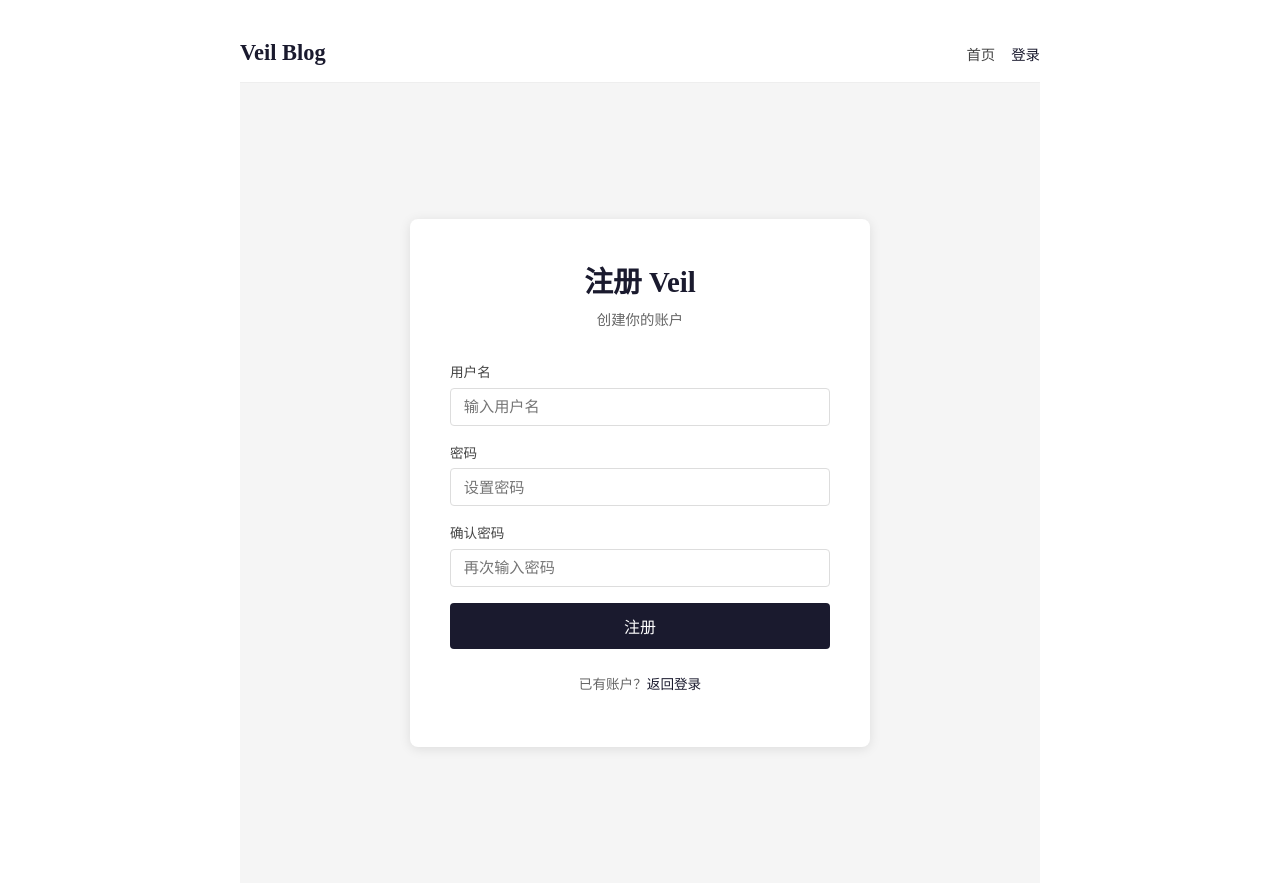
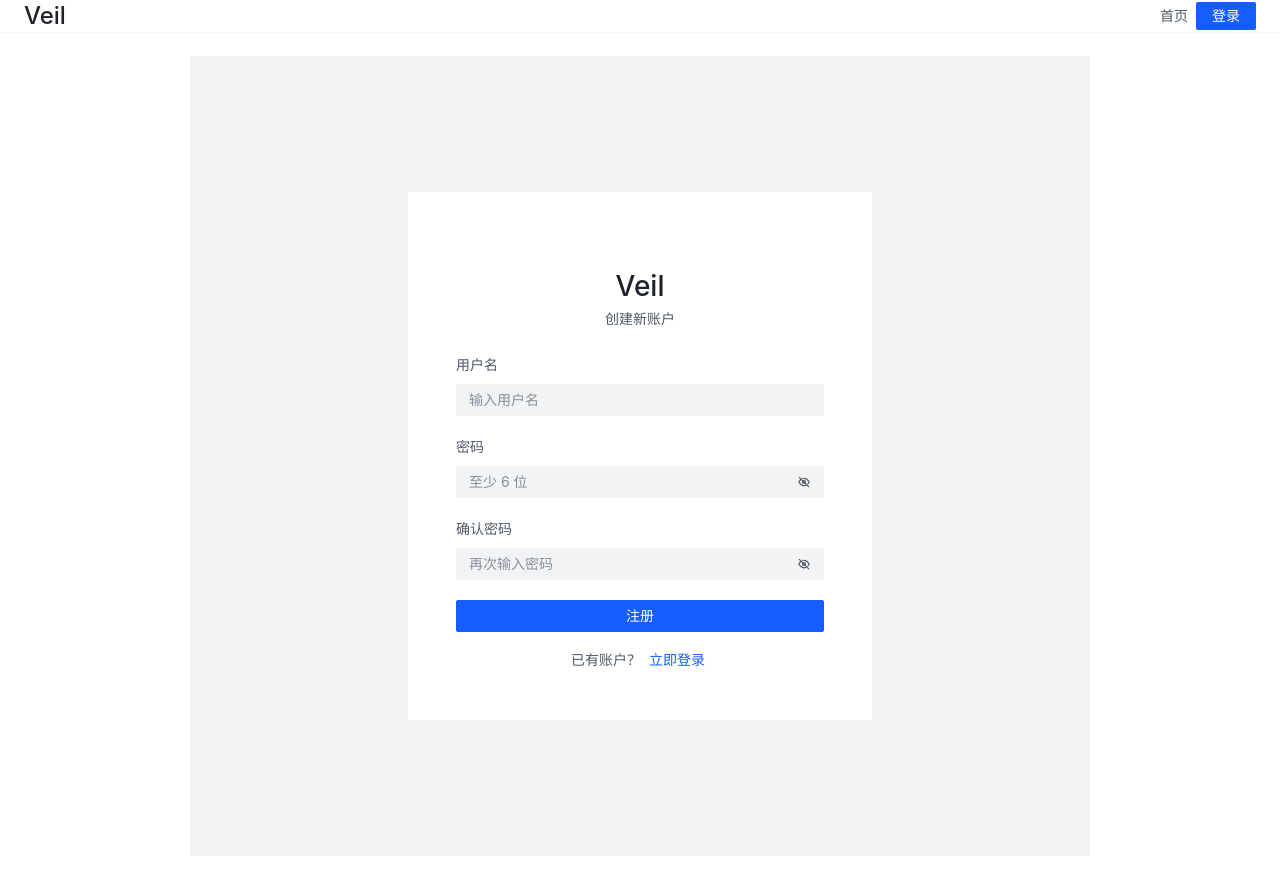
Before and after one commit to Jamsyan/Arche, a Vue app in the folder frontend/: page /register in a window 1280 px wide. Shown: the top 894 px of the page. Built offline with nearby package versions, Linux system fonts and the light colour scheme.

Commit message:
feat: 前端重构 Arco Design + GitHub 风格等级徽章
- 登录/注册页改用 Arco Design 组件
- 新增 LevelBadge 组件（GitHub label 风格）
- PlatformShell/BlogShell 适配 Arco 布局
- main.js 全局注册 Arco Design
- 修复 auth middleware 等级白名单

```diff
--- a/frontend/package.json
+++ b/frontend/package.json
@@ -9,6 +9,7 @@
     "preview": "vite preview"
   },
   "dependencies": {
+    "@arco-design/web-vue": "^2.58.0",
     "vue": "^3.5.0",
     "vue-router": "^4.5.0"
   },
--- /dev/null
+++ b/frontend/src/components/LevelBadge.vue
@@ -0,0 +1,32 @@
+<template>
+  <span class="level-badge" :style="badgeStyle">{{ label }}</span>
+</template>
+
+<script setup>
+const LEVELS = {
+  0: { label: 'P0', bg: '#1a7f37', color: '#fff' },
+  1: { label: 'P1', bg: '#6e40c9', color: '#fff' },
+  2: { label: 'P2', bg: '#0969da', color: '#fff' },
+  3: { label: 'P3', bg: '#8250df', color: '#fff' },
+  4: { label: 'P4', bg: '#6e7781', color: '#fff' },
+  5: { label: 'P5', bg: '#eaeef2', color: '#57606a' },
+}
+
+const props = defineProps({ level: { type: Number, default: 5 } })
+const info = LEVELS[props.level] ?? LEVELS[5]
+const label = info.label
+const badgeStyle = { backgroundColor: info.bg, color: info.color }
+</script>
+
+<style scoped>
+.level-badge {
+  display: inline-block;
+  padding: 0 7px;
+  font-size: 12px;
+  font-weight: 500;
+  line-height: 18px;
+  border-radius: 2em;
+  white-space: nowrap;
+  font-family: -apple-system, BlinkMacSystemFont, 'Segoe UI', Helvetica, Arial, sans-serif;
+}
+</style>
--- a/frontend/src/components/auth/Login.vue
+++ b/frontend/src/components/auth/Login.vue
@@ -1,69 +1,56 @@
 <template>
-  <div class="login-page">
-    <div class="login-card">
-      <h1 class="login-title">Veil</h1>
-      <p class="login-subtitle">登录你的账户</p>
+  <div class="auth-page">
+    <a-card class="auth-card" :bordered="false">
+      <a-typography-title :heading="3" class="auth-title">Veil</a-typography-title>
+      <a-typography-text type="secondary" class="auth-subtitle">登录你的账户</a-typography-text>
 
-      <form @submit.prevent="handleLogin" class="login-form">
-        <div class="form-group">
-          <label for="username">用户名</label>
-          <input
-            id="username"
-            v-model="username"
-            type="text"
-            autocomplete="username"
-            placeholder="输入用户名"
-            required
-          />
-        </div>
+      <a-form
+        :model="form"
+        layout="vertical"
+        @submit="handleLogin"
+      >
+        <a-form-item field="username" label="用户名">
+          <a-input v-model="form.username" placeholder="输入用户名" allow-clear />
+        </a-form-item>
 
-        <div class="form-group">
-          <label for="password">密码</label>
-          <input
-            id="password"
-            v-model="password"
-            type="password"
-            autocomplete="current-password"
-            placeholder="输入密码"
-            required
-          />
-        </div>
+        <a-form-item field="password" label="密码">
+          <a-input-password v-model="form.password" placeholder="输入密码" />
+        </a-form-item>
 
-        <p v-if="error" class="error-msg">{{ error }}</p>
+        <a-alert v-if="error" type="error" :content="error" style="margin-bottom: 16px" />
 
-        <button type="submit" :disabled="loading" class="submit-btn">
-          {{ loading ? '登录中...' : '登录' }}
-        </button>
-      </form>
+        <a-button type="primary" html-type="submit" long :loading="loading">
+          登录
+        </a-button>
+      </a-form>
 
-      <p class="login-footer">
-        还没有账户？<router-link to="/register">立即注册</router-link>
-      </p>
-    </div>
+      <div class="auth-footer">
+        <a-typography-text type="secondary">
+          还没有账户？
+          <a-link @click="$router.push('/register')">立即注册</a-link>
+        </a-typography-text>
+      </div>
+    </a-card>
   </div>
 </template>
 
 <script setup>
-import { ref } from 'vue'
+import { reactive, ref } from 'vue'
 import { useRouter } from 'vue-router'
 import { useAuth } from '../../router/auth.js'
 
 const router = useRouter()
 const { login } = useAuth()
 
-const username = ref('')
-const password = ref('')
+const form = reactive({ username: '', password: '' })
 const loading = ref(false)
 const error = ref('')
 
 async function handleLogin() {
-  if (!username.value || !password.value) return
   loading.value = true
   error.value = ''
-
-  const result = await login(username.value, password.value)
+  const result = await login(form.username, form.password)
   loading.value = false
-
   if (result.ok) {
     router.push('/')
   } else {
@@ -73,89 +60,28 @@ async function handleLogin() {
 </script>
 
 <style scoped>
-.login-page {
+.auth-page {
   display: flex;
   justify-content: center;
   align-items: center;
   min-height: 100vh;
-  background: #f5f5f5;
+  background: var(--color-fill-2);
 }
-.login-card {
-  background: #fff;
-  border-radius: 8px;
-  padding: 2.5rem;
-  width: 100%;
-  max-width: 380px;
-  box-shadow: 0 2px 12px rgba(0, 0, 0, 0.1);
+.auth-card {
+  width: 400px;
+  padding: 32px;
 }
-.login-title {
+.auth-title {
   text-align: center;
-  margin: 0 0 0.5rem;
-  font-size: 1.8rem;
-  color: #1a1a2e;
+  margin-bottom: 4px;
 }
-.login-subtitle {
+.auth-subtitle {
+  display: block;
   text-align: center;
-  margin: 0 0 2rem;
-  color: #666;
-  font-size: 0.9rem;
+  margin-bottom: 24px;
 }
-.login-form {
-  display: flex;
-  flex-direction: column;
-  gap: 1rem;
-}
-.form-group {
-  display: flex;
-  flex-direction: column;
-  gap: 0.4rem;
-}
-.form-group label {
-  font-size: 0.85rem;
-  color: #444;
-  font-weight: 500;
-}
-.form-group input {
-  padding: 0.6rem 0.8rem;
-  border: 1px solid #ddd;
-  border-radius: 4px;
-  font-size: 0.95rem;
-  outline: none;
-  transition: border-color 0.2s;
-}
-.form-group input:focus {
-  border-color: #1a1a2e;
-}
-.error-msg {
-  color: #d32f2f;
-  font-size: 0.85rem;
-  margin: 0;
-}
-.submit-btn {
-  padding: 0.7rem;
-  border: none;
-  border-radius: 4px;
-  background: #1a1a2e;
-  color: #fff;
-  font-size: 1rem;
-  cursor: pointer;
-  transition: opacity 0.2s;
-}
-.submit-btn:disabled {
-  opacity: 0.6;
-  cursor: not-allowed;
-}
-.submit-btn:hover:not(:disabled) {
-  opacity: 0.85;
-}
-.login-footer {
+.auth-footer {
   text-align: center;
-  margin-top: 1.5rem;
-  font-size: 0.85rem;
-  color: #666;
-}
-.login-footer a {
-  color: #1a1a2e;
-  text-decoration: none;
+  margin-top: 16px;
 }
 </style>
--- a/frontend/src/components/auth/Register.vue
+++ b/frontend/src/components/auth/Register.vue
@@ -1,92 +1,62 @@
 <template>
-  <div class="register-page">
-    <div class="register-card">
-      <h1 class="register-title">注册 Veil</h1>
-      <p class="register-subtitle">创建你的账户</p>
+  <div class="auth-page">
+    <a-card class="auth-card" :bordered="false">
+      <a-typography-title :heading="3" class="auth-title">Veil</a-typography-title>
+      <a-typography-text type="secondary" class="auth-subtitle">创建新账户</a-typography-text>
 
-      <form @submit.prevent="handleRegister" class="register-form">
-        <div class="form-group">
-          <label for="username">用户名</label>
-          <input
-            id="username"
-            v-model="username"
-            type="text"
-            autocomplete="username"
-            placeholder="输入用户名"
-            required
-          />
-        </div>
+      <a-form :model="form" layout="vertical" @submit="handleRegister">
+        <a-form-item field="username" label="用户名">
+          <a-input v-model="form.username" placeholder="输入用户名" allow-clear :max-length="64" />
+        </a-form-item>
+        <a-form-item field="password" label="密码">
+          <a-input-password v-model="form.password" placeholder="至少 6 位" />
+        </a-form-item>
+        <a-form-item field="confirmPassword" label="确认密码">
+          <a-input-password v-model="form.confirmPassword" placeholder="再次输入密码" />
+        </a-form-item>
 
-        <div class="form-group">
-          <label for="password">密码</label>
-          <input
-            id="password"
-            v-model="password"
-            type="password"
-            autocomplete="new-password"
-            placeholder="设置密码"
-            required
-            minlength="6"
-          />
-        </div>
+        <a-alert v-if="error" type="error" :content="error" style="margin-bottom: 16px" />
 
-        <div class="form-group">
-          <label for="confirmPassword">确认密码</label>
-          <input
-            id="confirmPassword"
-            v-model="confirmPassword"
-            type="password"
-            autocomplete="new-password"
-            placeholder="再次输入密码"
-            required
-          />
-        </div>
+        <a-button type="primary" html-type="submit" long :loading="loading">
+          注册
+        </a-button>
+      </a-form>
 
-        <p v-if="error" class="error-msg">{{ error }}</p>
-
-        <button type="submit" :disabled="loading" class="submit-btn">
-          {{ loading ? '注册中...' : '注册' }}
-        </button>
-      </form>
-
-      <p class="register-footer">
-        已有账户？<router-link to="/login">返回登录</router-link>
-      </p>
-    </div>
+      <div class="auth-footer">
+        <a-typography-text type="secondary">
+          已有账户？
+          <a-link @click="$router.push('/login')">立即登录</a-link>
+        </a-typography-text>
+      </div>
+    </a-card>
   </div>
 </template>
 
 <script setup>
-import { ref } from 'vue'
+import { reactive, ref } from 'vue'
 import { useRouter } from 'vue-router'
 import { useAuth } from '../../router/auth.js'
 
 const router = useRouter()
 const { register } = useAuth()
 
-const username = ref('')
-const password = ref('')
-const confirmPassword = ref('')
+const form = reactive({ username: '', password: '', confirmPassword: '' })
 const loading = ref(false)
 const error = ref('')
 
 async function handleRegister() {
-  if (!username.value || !password.value) return
-  if (password.value !== confirmPassword.value) {
+  error.value = ''
+  if (form.password !== form.confirmPassword) {
     error.value = '两次输入的密码不一致'
     return
   }
-  if (password.value.length < 6) {
-    error.value = '密码长度至少 6 个字符'
+  if (form.password.length < 6) {
+    error.value = '密码至少 6 位'
     return
   }
-
   loading.value = true
-  error.value = ''
-
-  const result = await register(username.value, password.value)
+  const result = await register(form.username, form.password)
   loading.value = false
-
   if (result.ok) {
     router.push('/')
   } else {
@@ -96,89 +66,15 @@ async function handleRegister() {
 </script>
 
 <style scoped>
-.register-page {
+.auth-page {
   display: flex;
   justify-content: center;
   align-items: center;
   min-height: 100vh;
-  background: #f5f5f5;
+  background: var(--color-fill-2);
 }
-.register-card {
-  background: #fff;
-  border-radius: 8px;
-  padding: 2.5rem;
-  width: 100%;
-  max-width: 380px;
-  box-shadow: 0 2px 12px rgba(0, 0, 0, 0.1);
-}
-.register-title {
-  text-align: center;
-  margin: 0 0 0.5rem;
-  font-size: 1.8rem;
-  color: #1a1a2e;
-}
-.register-subtitle {
-  text-align: center;
-  margin: 0 0 2rem;
-  color: #666;
-  font-size: 0.9rem;
-}
-.register-form {
-  display: flex;
-  flex-direction: column;
-  gap: 1rem;
-}
-.form-group {
-  display: flex;
-  flex-direction: column;
-  gap: 0.4rem;
-}
-.form-group label {
-  font-size: 0.85rem;
-  color: #444;
-  font-weight: 500;
-}
-.form-group input {
-  padding: 0.6rem 0.8rem;
-  border: 1px solid #ddd;
-  border-radius: 4px;
-  font-size: 0.95rem;
-  outline: none;
-  transition: border-color 0.2s;
-}
-.form-group input:focus {
-  border-color: #1a1a2e;
-}
-.error-msg {
-  color: #d32f2f;
-  font-size: 0.85rem;
-  margin: 0;
-}
-.submit-btn {
-  padding: 0.7rem;
-  border: none;
-  border-radius: 4px;
-  background: #1a1a2e;
-  color: #fff;
-  font-size: 1rem;
-  cursor: pointer;
-  transition: opacity 0.2s;
-}
-.submit-btn:disabled {
-  opacity: 0.6;
-  cursor: not-allowed;
-}
-.submit-btn:hover:not(:disabled) {
-  opacity: 0.85;
-}
-.register-footer {
-  text-align: center;
-  margin-top: 1.5rem;
-  font-size: 0.85rem;
-  color: #666;
-}
-.register-footer a {
-  color: #1a1a2e;
-  text-decoration: none;
-}
+.auth-card { width: 400px; padding: 32px; }
+.auth-title { text-align: center; margin-bottom: 4px; }
+.auth-subtitle { display: block; text-align: center; margin-bottom: 24px; }
+.auth-footer { text-align: center; margin-top: 16px; }
 </style>
--- a/frontend/src/components/blog/BlogShell.vue
+++ b/frontend/src/components/blog/BlogShell.vue
@@ -1,51 +1,37 @@
 <template>
   <div class="blog-shell">
-    <header class="blog-header">
-      <h1>Veil Blog</h1>
-      <nav>
+    <a-layout-header class="blog-header">
+      <a-typography-title :heading="4" style="margin: 0">Veil</a-typography-title>
+      <a-space>
         <router-link to="/">首页</router-link>
-        <router-link to="/login" class="login-link">登录</router-link>
-      </nav>
-    </header>
-    <main>
+        <a-button type="primary" size="small" @click="$router.push('/login')">登录</a-button>
+      </a-space>
+    </a-layout-header>
+    <main class="blog-main">
       <router-view />
     </main>
   </div>
 </template>
 
 <style scoped>
-.blog-shell {
-  max-width: 800px;
-  margin: 0 auto;
-  padding: 2rem;
-}
+.blog-shell { min-height: 100vh; }
 .blog-header {
   display: flex;
   justify-content: space-between;
   align-items: center;
-  border-bottom: 1px solid #eee;
-  padding-bottom: 1rem;
+  padding: 0 24px;
+  background: #fff;
+  box-shadow: 0 1px 2px rgba(0,0,0,0.06);
 }
-.blog-header h1 {
-  margin: 0;
-  font-size: 1.4rem;
-  color: #1a1a2e;
+.blog-header a {
+  color: var(--color-text-2);
+  text-decoration: none;
+  font-size: 14px;
 }
-.blog-header nav {
-  display: flex;
-  gap: 1rem;
-  align-items: center;
-}
-.blog-header nav a {
-  color: #444;
-  text-decoration: none;
-  font-size: 0.9rem;
-}
-.blog-header nav a:hover {
-  color: #1a1a2e;
-}
-.login-link {
-  color: #1a1a2e !important;
-  font-weight: 500;
+.blog-header a:hover { color: rgb(var(--primary-6)); }
+.blog-main {
+  max-width: 900px;
+  margin: 0 auto;
+  padding: 24px;
 }
 </style>
--- a/frontend/src/components/platform/PlatformShell.vue
+++ b/frontend/src/components/platform/PlatformShell.vue
@@ -1,91 +1,71 @@
 <template>
-  <div class="platform-shell">
-    <header class="platform-header">
-      <h1 class="logo">Veil</h1>
-      <nav class="platform-nav">
-        <router-link to="/platform">仪表盘</router-link>
-        <router-link v-if="userLevel <= 3" to="/editor">编辑器</router-link>
-        <router-link v-if="userLevel <= 2" to="/upload">上传</router-link>
-        <router-link v-if="userLevel <= 1" to="/github">GitHub</router-link>
-        <router-link v-if="userLevel <= 1" to="/storage">存储</router-link>
-        <router-link v-if="userLevel <= 1" to="/moderation">审核</router-link>
-        <router-link v-if="userLevel <= 0" to="/admin">管理</router-link>
-        <router-link v-if="userLevel <= 0" to="/ops/crawler">爬虫</router-link>
-        <router-link v-if="userLevel <= 0" to="/ops/cloud">云训练</router-link>
-      </nav>
-      <span class="level-badge">P{{ userLevel }}</span>
-      <button class="logout-btn" @click="$emit('logout')">退出</button>
-    </header>
-    <main class="platform-main">
+  <a-layout class="platform-shell">
+    <a-layout-header class="platform-header">
+      <a-typography-title :heading="5" style="margin: 0; color: #fff">Veil</a-typography-title>
+
+      <a-menu mode="horizontal" :selected-keys="[currentPath]" class="platform-nav" @menu-item-click="$router.push">
+        <a-menu-item key="/platform">仪表盘</a-menu-item>
+        <a-menu-item v-if="userLevel <= 3" key="/editor">编辑器</a-menu-item>
+        <a-menu-item v-if="userLevel <= 2" key="/upload">上传</a-menu-item>
+        <a-menu-item v-if="userLevel <= 1" key="/github">GitHub</a-menu-item>
+        <a-menu-item v-if="userLevel <= 1" key="/storage">存储</a-menu-item>
+        <a-menu-item v-if="userLevel <= 1" key="/moderation">审核</a-menu-item>
+        <a-menu-item v-if="userLevel <= 0" key="/ops/crawler">爬虫</a-menu-item>
+        <a-menu-item v-if="userLevel <= 0" key="/ops/cloud">云训练</a-menu-item>
+        <a-menu-item v-if="userLevel <= 0" key="/ops/assets">资产</a-menu-item>
+      </a-menu>
+
+      <LevelBadge :level="userLevel" />
+
+      <a-button type="outline" size="small" @click="$emit('logout')">
+        退出
+      </a-button>
+    </a-layout-header>
+
+    <a-layout-content class="platform-main">
       <router-view />
-    </main>
-  </div>
+    </a-layout-content>
+  </a-layout>
 </template>
 
 <script setup>
-const props = defineProps({
-  userLevel: { type: Number, default: 5 },
-})
+import { computed } from 'vue'
+import { useRoute } from 'vue-router'
+import LevelBadge from '../LevelBadge.vue'
+
+const route = useRoute()
+const currentPath = computed(() => route.path)
+
+defineProps({ userLevel: { type: Number, default: 5 } })
 defineEmits(['logout'])
 </script>
 
 <style scoped>
-.platform-shell {
-  display: flex;
-  flex-direction: column;
-  min-height: 100vh;
-}
+.platform-shell { min-height: 100vh; }
 .platform-header {
   display: flex;
   align-items: center;
-  gap: 1.5rem;
-  padding: 0.8rem 2rem;
-  background: #1a1a2e;
-  color: #eee;
-}
-.logo {
-  margin: 0;
-  font-size: 1.3rem;
-  color: #fff;
+  gap: 16px;
+  background: #1d2129;
+  padding: 0 24px;
 }
 .platform-nav {
-  display: flex;
-  gap: 1rem;
   flex: 1;
+  background: transparent;
+  border-bottom: none;
 }
-.platform-nav a {
-  color: #ccc;
-  text-decoration: none;
-  font-size: 0.9rem;
-  transition: color 0.2s;
+.platform-nav :deep(.arco-menu-item) {
+  color: rgb(var(--gray-6));
+  font-size: 14px;
 }
-.platform-nav a:hover,
-.platform-nav a.router-link-active {
-  color: #fff;
+.platform-nav :deep(.arco-menu-item:hover) {
+  color: rgb(var(--gray-8));
 }
-.level-badge {
-  padding: 0.2rem 0.6rem;
-  border-radius: 4px;
-  background: #16213e;
-  font-size: 0.8rem;
-  color: #aaa;
-}
-.logout-btn {
-  padding: 0.3rem 0.8rem;
-  border: 1px solid #444;
-  border-radius: 4px;
-  background: transparent;
-  color: #ccc;
-  cursor: pointer;
-  font-size: 0.85rem;
-  transition: all 0.2s;
-}
-.logout-btn:hover {
-  border-color: #d32f2f;
-  color: #d32f2f;
+.platform-nav :deep(.arco-menu-item.arco-menu-selected) {
+  color: rgb(var(--primary-6));
 }
 .platform-main {
-  flex: 1;
-  padding: 2rem;
+  padding: 24px;
+  background: var(--color-fill-2);
 }
 </style>
```
Also changed, not shown: frontend/src/main.js (+6 -1 lines), 1 other file (tests, documents, lock files or other folders).
